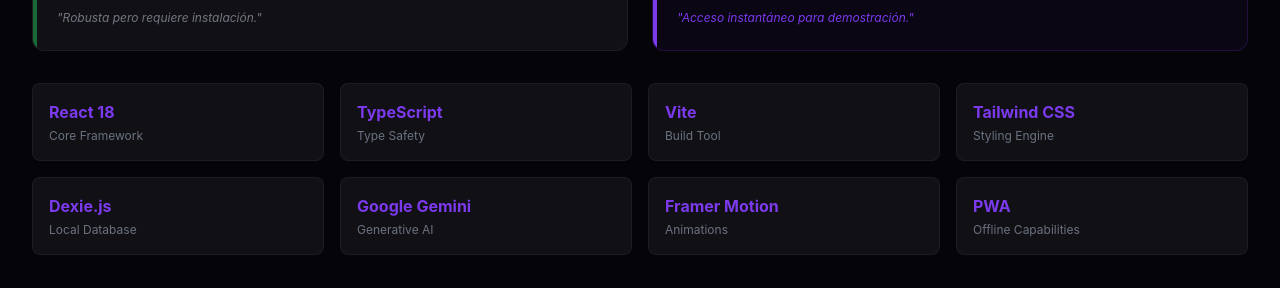
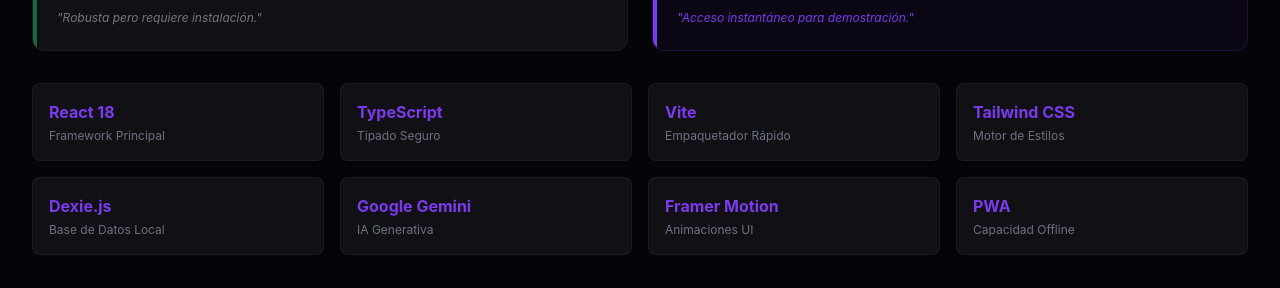
Before and after one commit to Christopher-Sch-dev/AulaVivaa, a React (Vite) app in the folder pwa/: page /about in a window 1280 px wide. Shown: the part 960-1248 px from the top of the page. Built offline with nearby package versions, Linux system fonts and the light colour scheme.

Commit message:
Localize app to Spanish and update tech descriptions
Changed HTML language to Spanish and updated favicon to PNG. Translated technology descriptions on AboutPage to Spanish for improved localization.

```diff
--- a/pwa/index.html
+++ b/pwa/index.html
@@ -1,8 +1,8 @@
 <!doctype html>
-<html lang="en">
+<html lang="es">
   <head>
     <meta charset="UTF-8" />
-    <link rel="icon" type="image/svg+xml" href="/vite.svg" />
+    <link rel="icon" type="image/png" href="/favicon.png" />
     <meta name="viewport" content="width=device-width, initial-scale=1.0, maximum-scale=1.0, user-scalable=no" />
 
     <!-- Primary Meta Tags -->
--- a/pwa/src/pages/AboutPage.tsx
+++ b/pwa/src/pages/AboutPage.tsx
@@ -137,14 +137,14 @@
 
                 <div className="grid grid-cols-2 sm:grid-cols-3 md:grid-cols-4 gap-4">
                     {[
-                        { name: "React 18", desc: "Core Framework" },
-                        { name: "TypeScript", desc: "Type Safety" },
-                        { name: "Vite", desc: "Build Tool" },
-                        { name: "Tailwind CSS", desc: "Styling Engine" },
-                        { name: "Dexie.js", desc: "Local Database" },
-                        { name: "Google Gemini", desc: "Generative AI" },
-                        { name: "Framer Motion", desc: "Animations" },
-                        { name: "PWA", desc: "Offline Capabilities" }
+                        { name: "React 18", desc: "Framework Principal" },
+                        { name: "TypeScript", desc: "Tipado Seguro" },
+                        { name: "Vite", desc: "Empaquetador Rápido" },
+                        { name: "Tailwind CSS", desc: "Motor de Estilos" },
+                        { name: "Dexie.js", desc: "Base de Datos Local" },
+                        { name: "Google Gemini", desc: "IA Generativa" },
+                        { name: "Framer Motion", desc: "Animaciones UI" },
+                        { name: "PWA", desc: "Capacidad Offline" }
                     ].map((tech, i) => (
                         <div key={i} className="bg-white/5 border border-white/5 rounded-lg p-4 hover:bg-white/10 transition-colors">
                             <h4 className="font-bold text-primary">{tech.name}</h4>
```
